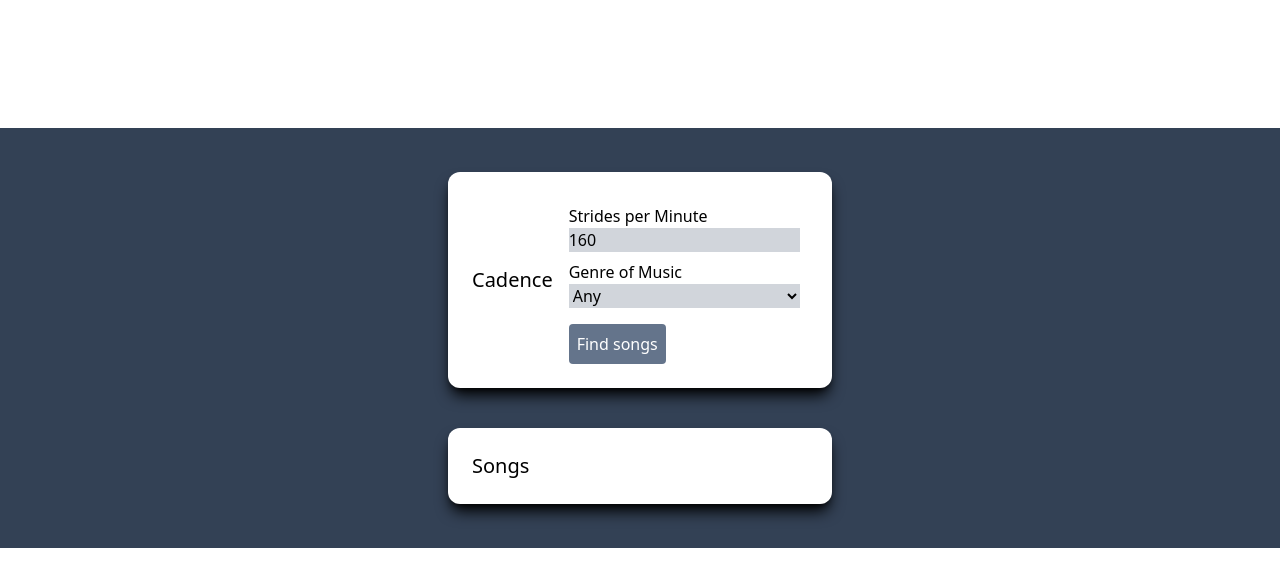
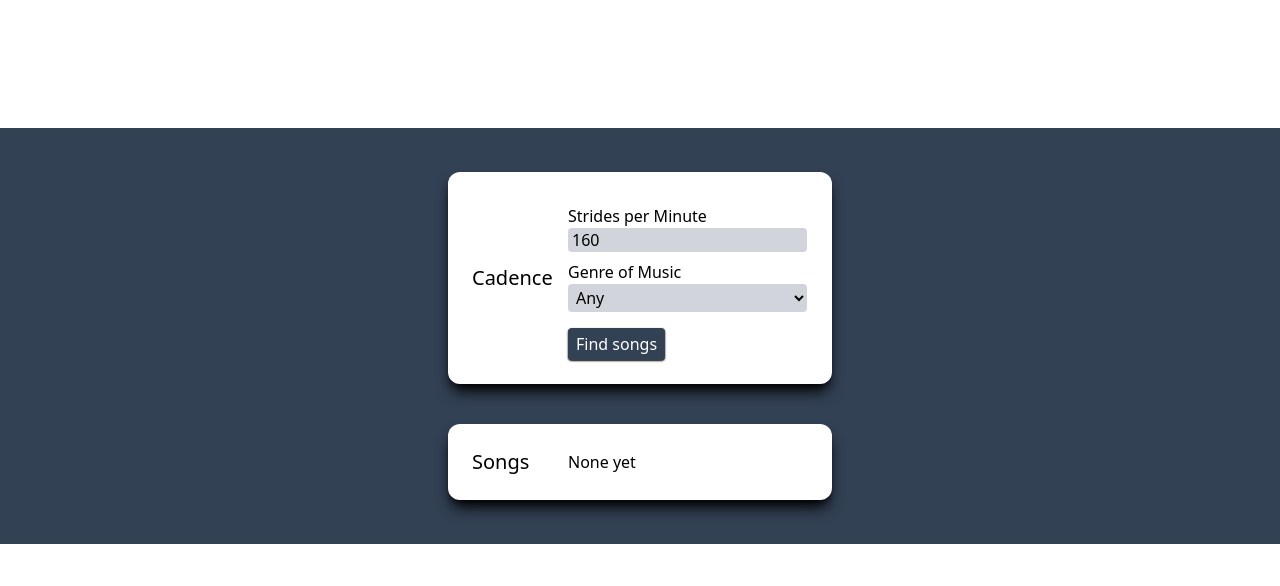
Before and after one commit to tloughrist/cadence_frontend, a React (Create React App) app: page / in a window 1280 px wide. Shown: the top 586 px of the page. Built offline with nearby package versions, Linux system fonts and the light colour scheme.

Commit message:
start fetch

```diff
--- a/package.json
+++ b/package.json
@@ -10,6 +10,7 @@
     "@testing-library/user-event": "^13.5.0",
     "react": "^18.2.0",
     "react-dom": "^18.2.0",
+    "react-router-dom": "^6.10.0",
     "react-scripts": "5.0.1",
     "web-vitals": "^2.1.4"
   },
@@ -38,6 +39,7 @@
     ]
   },
   "devDependencies": {
+    "react-router-dom": "^6.11.1",
     "tailwindcss": "^3.3.2"
   }
 }
--- a/src/App.js
+++ b/src/App.js
@@ -1,15 +1,16 @@
 import React from "react";
-import Input from "./components/input.js";
-import Output from "./components/output.js";
+import { Route, Routes } from "react-router-dom";
+import Home from "./components/home.js";
+import Error from "./components/error.js";
 import './input.css';
 
 function App() {
 
   return (
-    <div class="bg-slate-700 h-fit p-10 mt-32">
-      <Input />
-      <Output />
-    </div>
+    <Routes>
+      <Route path="/" element={<Home />} />
+      <Route path="/error" element={<Error />} />
+    </Routes>
   );
 }
 
--- /dev/null
+++ b/src/components/error.js
@@ -0,0 +1,29 @@
+import React from "react";
+import { Navigate, useNavigate } from "react-router-dom";
+import '../input.css';
+
+function Error() {
+
+  const navigate = useNavigate();
+
+  function sendHome() {
+    navigate("/");
+  };
+
+  return (
+    <div class="bg-slate-700 h-fit p-10 mt-32">
+      <div class="p-6 max-w-sm mx-auto mt-10 mb-1 bg-white rounded-xl shadow-lg shadow-black flex items-center">
+        <p class="text-xl font-medium text-black w-20">Error Loading Songs</p>
+        <button
+          type="submit"
+          class="text-l font-light text-white bg-slate-700 mt-2 mx-auto px-2 py-1 rounded hover:bg-gray-300 hover:text-black shadow-sm shadow-black"
+          onClick={sendHome}
+        >
+          Try Again
+        </button>
+      </div>
+    </div>
+  );
+}
+
+export default Error;
--- /dev/null
+++ b/src/components/home.js
@@ -0,0 +1,16 @@
+import React from "react";
+import Input from "./input.js";
+import Output from "./output.js";
+import '../input.css';
+
+function Home() {
+
+  return (
+    <div class="bg-slate-700 h-fit p-10 mt-32">
+      <Input />
+      <Output />
+    </div>
+  );
+}
+
+export default Home;
--- a/src/components/input.js
+++ b/src/components/input.js
@@ -9,7 +9,7 @@ function Input() {
   return (
     <div class="p-6 max-w-sm mx-auto mt-1 bg-white rounded-xl shadow-lg shadow-black flex items-center space-x-4">
       <div>
-        <div class="text-xl font-medium text-black">Cadence</div>
+        <div class="text-xl font-medium text-black w-20">Cadence</div>
       </div>
       <form>
         <label htmlFor="strides" class="text-l font-light text-black flex flex-col my-2">
@@ -19,7 +19,7 @@ function Input() {
             name="spm"
             value={spm}
             onChange={(e) => setSPM(e.target.value)}
-            class="bg-gray-300"
+            class="bg-gray-300 px-1 rounded"
           />
         </label>
         <label htmlFor="genre" class="text-l font-light text-black flex flex-col my-2">
@@ -28,7 +28,7 @@ function Input() {
             name="genre"
             value={genre}
             onChange={(e) => setGenre(e.target.value)}
-            class="bg-gray-300"
+            class="bg-gray-300 px-1 py-0.5 rounded"
           >
             <option value={""}>Any</option>
             <option value={"rock"}>Rock</option>
@@ -38,7 +38,7 @@ function Input() {
         </label>
         <button
           type="submit"
-          class="text-l font-light text-white bg-slate-500 mt-2 p-2 rounded"
+          class="text-l font-light text-white bg-slate-700 mt-2 px-2 py-1 rounded hover:bg-gray-300 hover:text-black shadow-sm shadow-black"
         >
           Find songs
         </button>
--- a/src/components/output.js
+++ b/src/components/output.js
@@ -5,7 +5,8 @@ function Output() {
 
   return (
     <div class="p-6 max-w-sm mx-auto mt-10 mb-1 bg-white rounded-xl shadow-lg shadow-black flex items-center space-x-4">
-      <p class="text-xl font-medium text-black">Songs</p>
+      <p class="text-xl font-medium text-black w-20">Songs</p>
+      <p class="text-l font-light text-black">None yet</p>
     </div>
   );
 }
--- a/src/index.js
+++ b/src/index.js
@@ -1,17 +1,14 @@
 import React from 'react';
 import ReactDOM from 'react-dom/client';
+import { BrowserRouter } from "react-router-dom";
 import './input.css';
 import App from './App';
-import reportWebVitals from './reportWebVitals';
 
-const root = ReactDOM.createRoot(document.getElementById('root'));
+const root = ReactDOM.createRoot(document.getElementById("root"))
 root.render(
   <React.StrictMode>
-    <App />
+    <BrowserRouter>
+      <App />
+    </BrowserRouter>
   </React.StrictMode>
-);
-
-// If you want to start measuring performance in your app, pass a function
-// to log results (for example: reportWebVitals(console.log))
-// or send to an analytics endpoint. Learn more: https://bit.ly/CRA-vitals
-reportWebVitals();
+)
```
Also changed, not shown: src/fetching/fetch_token.js (added), 2 other files (tests, documents, lock files or other folders).
